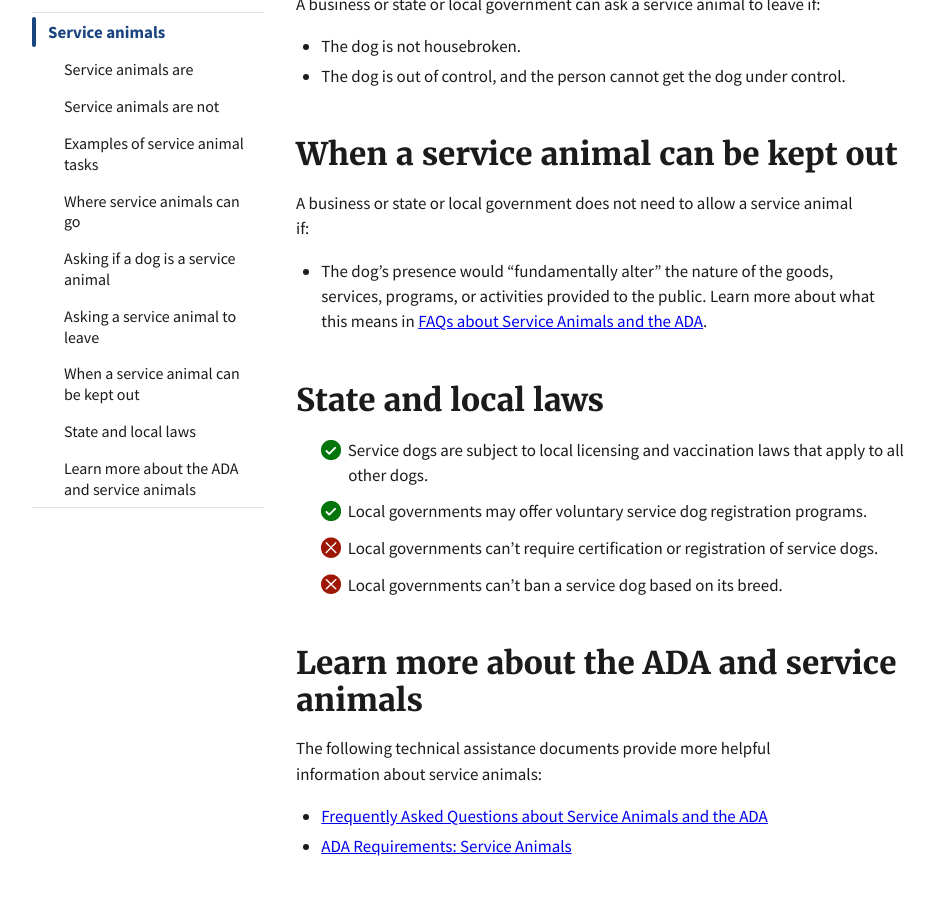
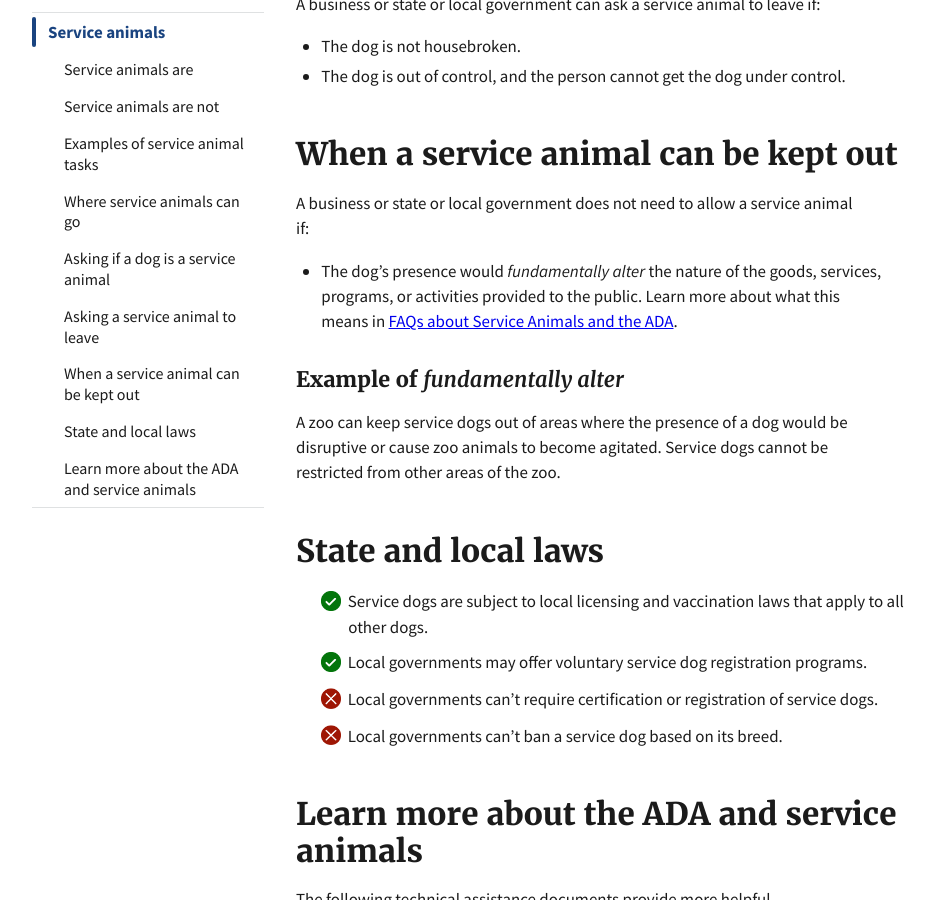
Before and after one commit to 18F/ada-sandbox, a Jekyll site: the page built from pages/page.md, in a window 1280 px wide and 900 px high, scrolled down 3132 px. Shown: the whole window, without its empty margins (128-1063 px from the left). Built offline with Jekyll 4.4.1, drawn with Linux system fonts in a browser that asks for light colours.

Commit message:
Supply example of fundamentally alter

```diff
--- a/pages/page.md
+++ b/pages/page.md
@@ -125,7 +125,11 @@ A business or state or local government can ask a service animal to leave if:
 
 A business or state or local government does not need to allow a service animal if:
 
-- The dog’s presence would "fundamentally alter" the nature of the goods, services, programs, or activities provided to the public. Learn more about what this means in [FAQs about Service Animals and the ADA](https://www.ada.gov/regs2010/service_animal_qa.html#exc).
+- The dog’s presence would _fundamentally alter_ the nature of the goods, services, programs, or activities provided to the public. Learn more about what this means in [FAQs about Service Animals and the ADA](https://www.ada.gov/regs2010/service_animal_qa.html#exc).
+
+### Example of _fundamentally alter_
+
+A zoo can keep service dogs out of areas where the presence of a dog would be disruptive or cause zoo animals to become agitated. Service dogs cannot be restricted from other areas of the zoo.
 
 ## State and local laws
 <ul class="icon-list" aria-labeledby="state-and-local-laws">
```
